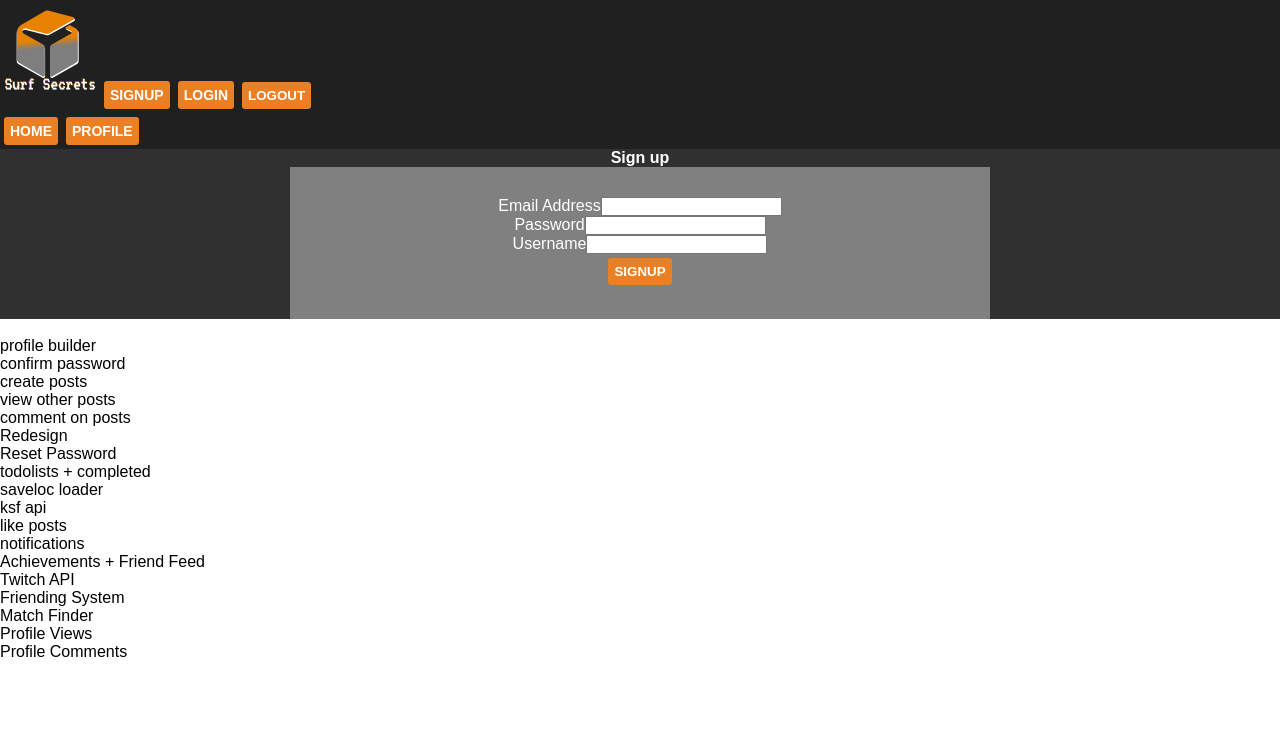
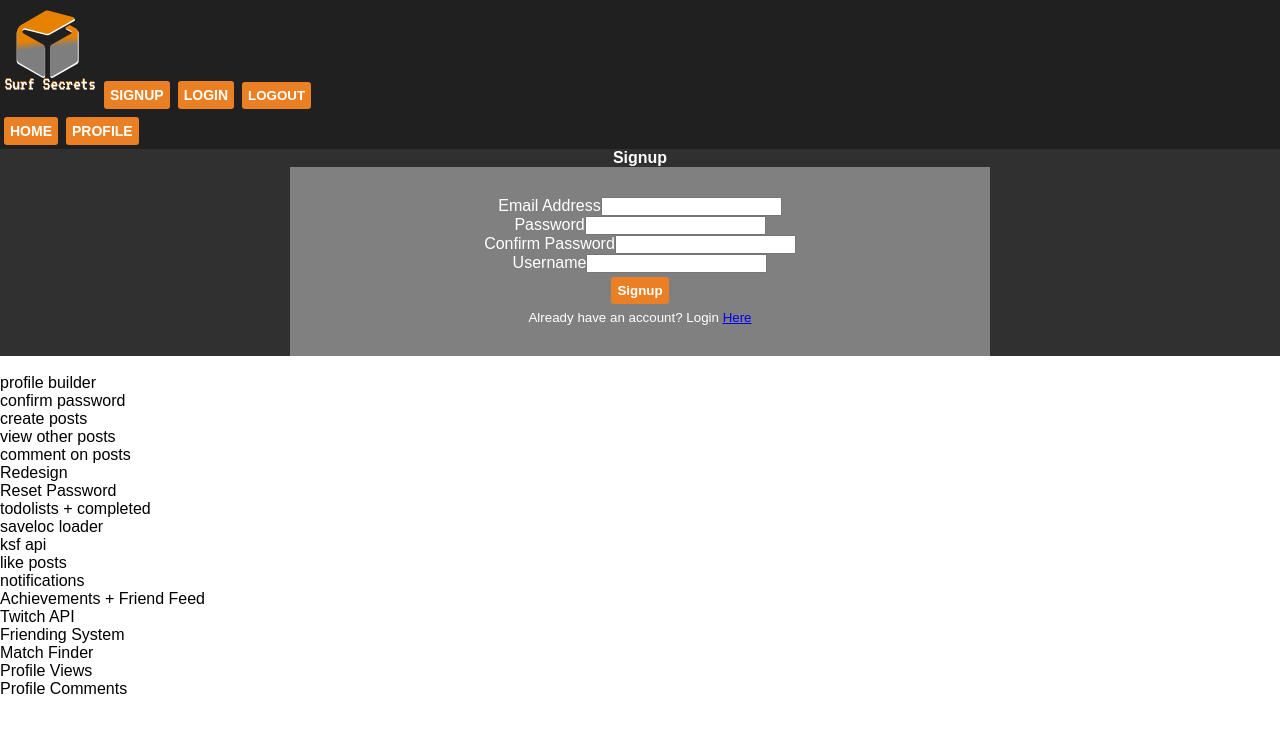
Before and after one commit to JoshTRN/cs-surf-secrets-v2, a React (Create React App) app: page /signup in a window 1280 px wide. Shown: the top 732 px of the page. Built offline with nearby package versions, Linux system fonts and the light colour scheme.

Commit message:
Signup and Local Storage Auth Token

```diff
--- a/src/pages/Login.tsx
+++ b/src/pages/Login.tsx
@@ -29,6 +29,7 @@ class LoginPage extends Component<any, any> {
     axios
       .post("/login", userData)
       .then((res) => {
+        localStorage.setItem("FBIdToken", `Bearer ${res.data.token}`);
         navigate(`/`);
       })
       .catch((err) => {
--- a/src/pages/Signup.tsx
+++ b/src/pages/Signup.tsx
@@ -1,123 +1,117 @@
 import React, { Component } from "react";
-
-import { fAuth, fDb } from "../config/fbConfig";
-
-const monthNames = [
-  "JAN",
-  "FEB",
-  "MAR",
-  "APR",
-  "MAY",
-  "JUN",
-  "JUL",
-  "AUG",
-  "SEP",
-  "OCT",
-  "NOV",
-  "DEC",
-];
-
-class Signup extends Component<any, any> {
+import axios from "axios";
+import { Link } from "@reach/router";
+import { navigate } from "@reach/router";
+class SignupPage extends Component<any, any> {
   constructor(props: any) {
     super(props);
 
     this.state = {
       email: "",
       password: "",
+      confirmPassword: "",
+      handle: "",
+      // add Loading animation
+      errors: {},
     };
   }
 
-  // 5:30:00 - combine these event handlers
-
-  handleEmailChange = (event: any) => {
+  handleChange = (e: any) => {
     this.setState({
-      email: event.target.value,
-    });
-  };
-
-  handlePasswordChange = (event: any) => {
-    this.setState({
-      password: event.target.value,
-    });
-  };
-
-  handleUsernameChange = (event: any) => {
-    this.setState({
-      username: event.target.value,
+      [e.target.name]: e.target.value,
     });
   };
 
   handleSubmit = (e: any) => {
     e.preventDefault();
-    alert(
-      `Email: ${this.state.email} Password: ${this.state.password} Username: ${this.state.username}`
-    );
-    const email = this.state.email;
-    const password = this.state.password;
-    const username = this.state.username;
-    fAuth
-      .createUserWithEmailAndPassword(email, password)
-      .then((cred) => {
-        let d8 = new Date();
-        return fDb
-          .collection("users")
-          .doc(cred?.user?.uid)
-          .set({
-            username: username,
-            memberSince: `${d8.getDate()} ${
-              monthNames[d8.getMonth()]
-            } ${d8.getFullYear()}`,
+    const newUserData = {
+      email: this.state.email,
+      password: this.state.password,
+      confirmPassword: this.state.confirmPassword,
+      handle: this.state.handle,
+    };
+    axios
+      .post("/signup", newUserData)
+      .then((res) => {
+        localStorage.setItem("FBIdToken", `Bearer ${res.data.token}`);
+        navigate(`/`);
+      })
+      .catch((err) => {
+        console.log(err);
+        if (err.response) {
+          this.setState({
+            errors: err.response.data,
           });
-      })
-      .then(() => {
-        // reset form
-        this.setState({
-          username: "",
-          email: "",
-          password: "",
-        });
+        }
       });
   };
 
   render() {
+    const { errors } = this.state;
     return (
       <div className="signup">
-        <h4>Sign up</h4>
-        <form className="signup-form" onSubmit={this.handleSubmit}>
+        <h4>Signup</h4>
+        <form noValidate className="signup-form" onSubmit={this.handleSubmit}>
           <div>
             <label>Email Address</label>
             <input
               className="input"
+              id="email"
+              name="email"
               type="email"
               value={this.state.email}
-              onChange={this.handleEmailChange}
+              onChange={this.handleChange}
             />
+            {errors.email && <p>{errors.email}</p>}
           </div>
           <div>
             <label>Password</label>
             <input
               className="input"
+              id="password"
+              name="password"
               type="password"
               value={this.state.password}
-              onChange={this.handlePasswordChange}
+              onChange={this.handleChange}
             />
+            {errors.password && <p>{errors.password}</p>}
+          </div>
+          <div>
+            <label>Confirm Password</label>
+            <input
+              className="input"
+              id="confirmPassword"
+              name="confirmPassword"
+              type="password"
+              value={this.state.confirmPassword}
+              onChange={this.handleChange}
+            />
+            {errors.confirmPassword && <p>{errors.confirmPassword}</p>}
           </div>
           <div>
             <label>Username</label>
             <input
               className="input"
+              id="handle"
+              name="handle"
               type="text"
-              value={this.state.username}
-              onChange={this.handleUsernameChange}
+              value={this.state.handle}
+              onChange={this.handleChange}
             />
+            {errors.handle && <p>{errors.handle}</p>}
           </div>
+          {errors.general && <p>{errors.general}</p>}
           <button className="button" type="submit">
-            SIGNUP
+            Signup
           </button>
+          <br />
+          <small>
+            Already have an account? Login <Link to="login">Here</Link>
+          </small>
         </form>
       </div>
     );
   }
 }
 
-export default Signup;
+export default SignupPage;
```
